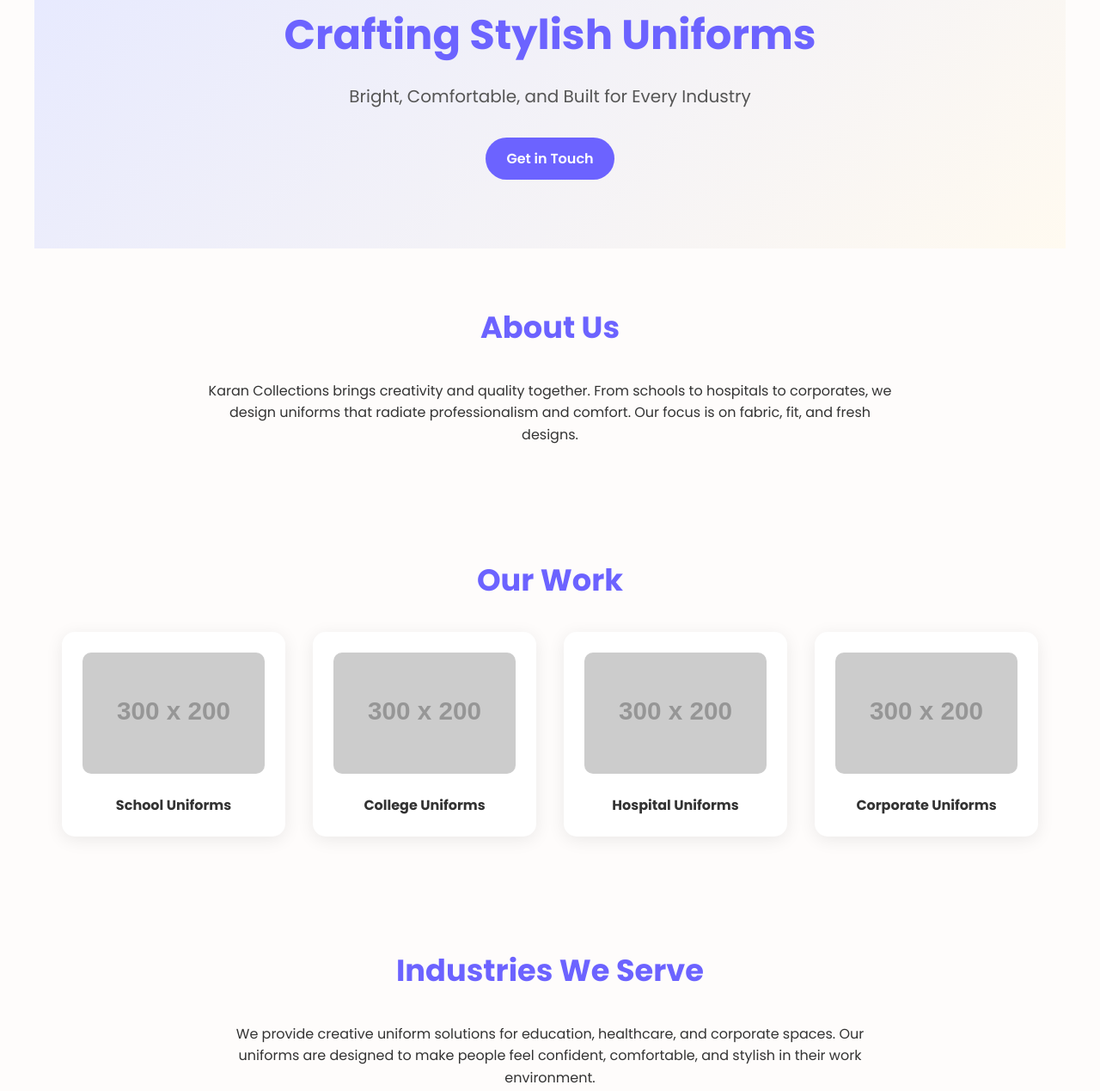
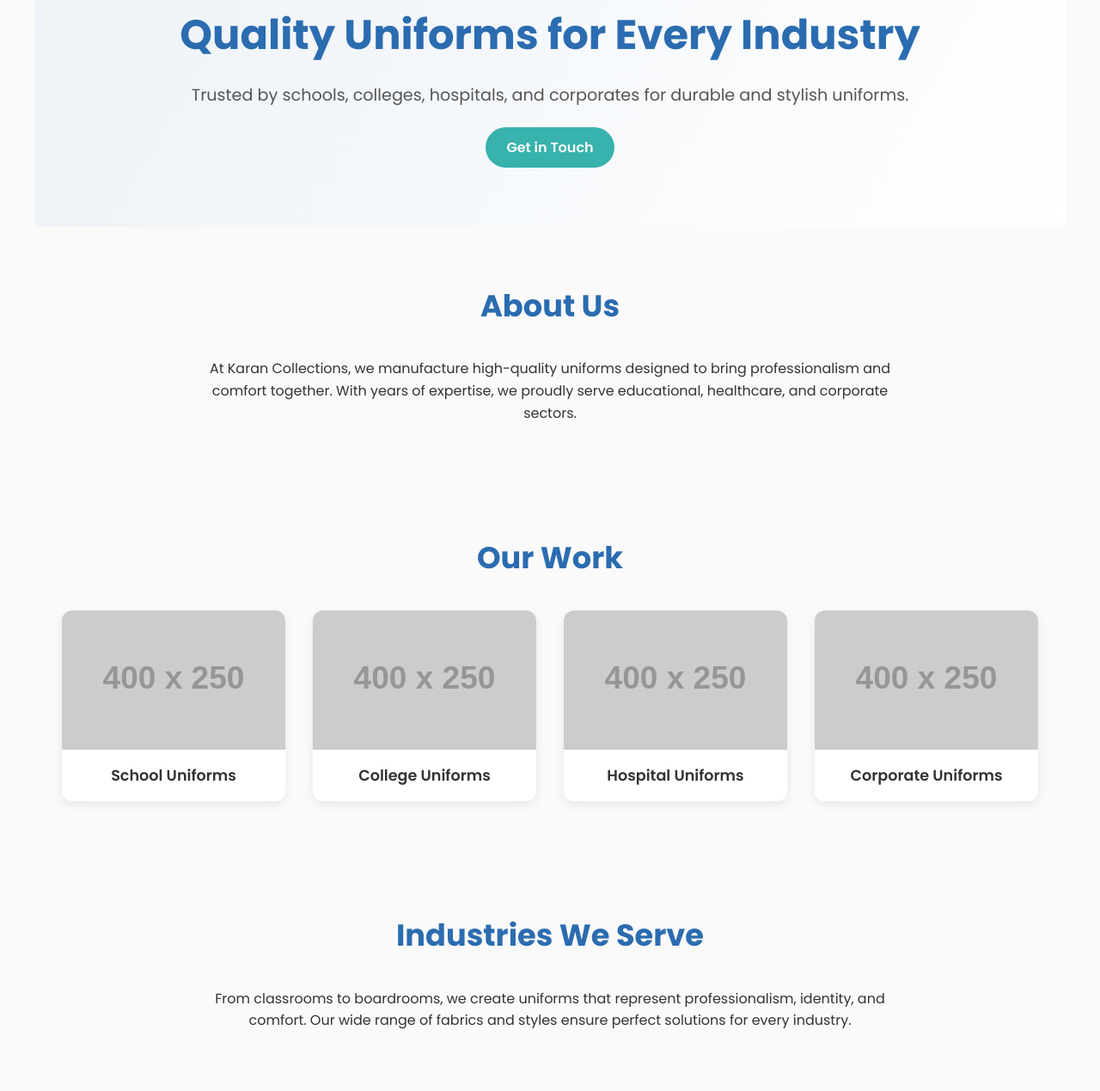
Before and after one commit to bhavyajain256/karan-collection, a plain HTML site: page index.html in a window 1280 px wide. Shown: the part 155-1424 px from the top of the page at 86% size. Drawn offline with Linux system fonts and the light colour scheme; placeholder pictures from the web are drawn by us.

Commit message:
Update index.html

```diff
--- a/index.html
+++ b/index.html
@@ -1,22 +1,22 @@
 <!DOCTYPE html>
 <html lang="en">
 <head>
-  <meta charset="UTF-8" />
-  <meta name="viewport" content="width=device-width, initial-scale=1.0" />
+  <meta charset="UTF-8">
+  <meta name="viewport" content="width=device-width, initial-scale=1.0">
   <title>Karan Collections | Uniform Manufacturers</title>
   <meta name="description" content="Karan Collections – Manufacturers of uniforms for schools, colleges, hospitals, and corporates." />
   <link href="https://fonts.googleapis.com/css2?family=Poppins:wght@400;600;700&display=swap" rel="stylesheet">
   <style>
     :root {
-      --primary: #6c63ff;
-      --secondary: #ffb347;
-      --bg-light: #fefcfb;
+      --primary: #2b6cb0;
+      --secondary: #38b2ac;
+      --bg-light: #fafafa;
       --text-dark: #333;
     }
     * {
-      box-sizing: border-box;
       margin: 0;
       padding: 0;
+      box-sizing: border-box;
     }
     body {
       font-family: 'Poppins', sans-serif;
@@ -33,27 +33,27 @@
       position: sticky;
       top: 0;
       z-index: 1000;
-      box-shadow: 0 2px 10px rgba(0,0,0,0.05);
+      box-shadow: 0 2px 8px rgba(0,0,0,0.05);
     }
     header h1 {
+      color: var(--primary);
       font-size: 1.8rem;
-      color: var(--primary);
       font-weight: 700;
     }
     nav a {
       margin: 0 1rem;
       text-decoration: none;
+      font-weight: 600;
       color: var(--text-dark);
-      font-weight: 600;
       transition: color 0.3s;
     }
     nav a:hover {
       color: var(--primary);
     }
     .hero {
-      background: linear-gradient(135deg, #e6e9ff, #fffaf0);
+      background: linear-gradient(120deg, #edf2f7, #ffffff);
+      padding: 5rem 2rem;
       text-align: center;
-      padding: 5rem 2rem;
     }
     .hero h2 {
       font-size: 3rem;
@@ -62,13 +62,12 @@
       font-weight: 700;
     }
     .hero p {
-      font-size: 1.25rem;
+      font-size: 1.2rem;
       margin-bottom: 2rem;
       color: #555;
     }
     .btn-primary {
-      display: inline-block;
-      background: var(--primary);
+      background: var(--secondary);
       color: #fff;
       padding: 0.75rem 1.5rem;
       border-radius: 30px;
@@ -77,16 +76,16 @@
       transition: background 0.3s;
     }
     .btn-primary:hover {
-      background: #574fe1;
+      background: #2c7a7b;
     }
     section {
-      padding: 4rem 2rem;
       max-width: 1200px;
       margin: auto;
+      padding: 4rem 2rem;
     }
     section h3 {
+      text-align: center;
       font-size: 2.2rem;
-      text-align: center;
       margin-bottom: 2rem;
       color: var(--primary);
     }
@@ -97,28 +96,33 @@
     }
     .card {
       background: #fff;
-      border-radius: 15px;
-      box-shadow: 0 4px 20px rgba(0,0,0,0.08);
-      padding: 1.5rem;
-      text-align: center;
+      border-radius: 12px;
+      box-shadow: 0 4px 12px rgba(0,0,0,0.08);
+      overflow: hidden;
       transition: transform 0.3s, box-shadow 0.3s;
     }
     .card:hover {
-      transform: translateY(-8px);
-      box-shadow: 0 8px 25px rgba(0,0,0,0.12);
+      transform: translateY(-6px);
+      box-shadow: 0 8px 20px rgba(0,0,0,0.12);
     }
     .card img {
-      max-width: 100%;
-      border-radius: 10px;
-      margin-bottom: 1rem;
+      width: 100%;
+      display: block;
+    }
+    .card h4 {
+      padding: 1rem;
+      font-size: 1.1rem;
+      font-weight: 600;
+      color: var(--text-dark);
+      text-align: center;
     }
     .contact-form {
       max-width: 600px;
       margin: auto;
       background: #fff;
       padding: 2rem;
-      border-radius: 15px;
-      box-shadow: 0 4px 20px rgba(0,0,0,0.08);
+      border-radius: 12px;
+      box-shadow: 0 4px 12px rgba(0,0,0,0.08);
     }
     .contact-form input,
     .contact-form textarea {
@@ -126,21 +130,21 @@
       padding: 0.85rem;
       margin-bottom: 1rem;
       border: 1px solid #ccc;
-      border-radius: 10px;
+      border-radius: 8px;
       font-family: 'Poppins', sans-serif;
     }
     .contact-form button {
-      background: var(--secondary);
+      background: var(--primary);
       color: #fff;
       border: none;
       padding: 0.85rem 1.5rem;
-      border-radius: 30px;
+      border-radius: 25px;
       font-weight: 600;
       cursor: pointer;
       transition: background 0.3s;
     }
     .contact-form button:hover {
-      background: #e89a24;
+      background: #2c5282;
     }
     footer {
       background: #fff;
@@ -164,33 +168,33 @@
   </header>
 
   <section class="hero">
-    <h2>Crafting Stylish Uniforms</h2>
-    <p>Bright, Comfortable, and Built for Every Industry</p>
+    <h2>Quality Uniforms for Every Industry</h2>
+    <p>Trusted by schools, colleges, hospitals, and corporates for durable and stylish uniforms.</p>
     <a href="#contact" class="btn-primary">Get in Touch</a>
   </section>
 
   <section id="about">
     <h3>About Us</h3>
-    <p style="text-align:center; max-width:800px; margin:auto;">Karan Collections brings creativity and quality together. From schools to hospitals to corporates, we design uniforms that radiate professionalism and comfort. Our focus is on fabric, fit, and fresh designs.</p>
+    <p style="text-align:center; max-width:800px; margin:auto;">At Karan Collections, we manufacture high-quality uniforms designed to bring professionalism and comfort together. With years of expertise, we proudly serve educational, healthcare, and corporate sectors.</p>
   </section>
 
   <section id="portfolio">
     <h3>Our Work</h3>
     <div class="cards">
       <div class="card">
-        <img src="https://via.placeholder.com/300x200/ffe6e6/333" alt="School Uniforms">
+        <img src="https://via.placeholder.com/400x250/edf2f7/333" alt="School Uniforms">
         <h4>School Uniforms</h4>
       </div>
       <div class="card">
-        <img src="https://via.placeholder.com/300x200/e6f7ff/333" alt="College Uniforms">
+        <img src="https://via.placeholder.com/400x250/e6fffa/333" alt="College Uniforms">
         <h4>College Uniforms</h4>
       </div>
       <div class="card">
-        <img src="https://via.placeholder.com/300x200/eaffea/333" alt="Hospital Uniforms">
+        <img src="https://via.placeholder.com/400x250/fff5f5/333" alt="Hospital Uniforms">
         <h4>Hospital Uniforms</h4>
       </div>
       <div class="card">
-        <img src="https://via.placeholder.com/300x200/fff0e6/333" alt="Corporate Uniforms">
+        <img src="https://via.placeholder.com/400x250/f0fff4/333" alt="Corporate Uniforms">
         <h4>Corporate Uniforms</h4>
       </div>
     </div>
@@ -198,7 +202,7 @@
 
   <section id="industries">
     <h3>Industries We Serve</h3>
-    <p style="text-align:center; max-width:800px; margin:auto;">We provide creative uniform solutions for education, healthcare, and corporate spaces. Our uniforms are designed to make people feel confident, comfortable, and stylish in their work environment.</p>
+    <p style="text-align:center; max-width:800px; margin:auto;">From classrooms to boardrooms, we create uniforms that represent professionalism, identity, and comfort. Our wide range of fabrics and styles ensure perfect solutions for every industry.</p>
   </section>
 
   <section id="contact">
@@ -212,7 +216,7 @@
   </section>
 
   <footer>
-    <p>&copy; 2025 Karan Collections. Crafted with creativity ✨</p>
+    <p>&copy; 2025 Karan Collections. All rights reserved.</p>
   </footer>
 </body>
 </html>
```
